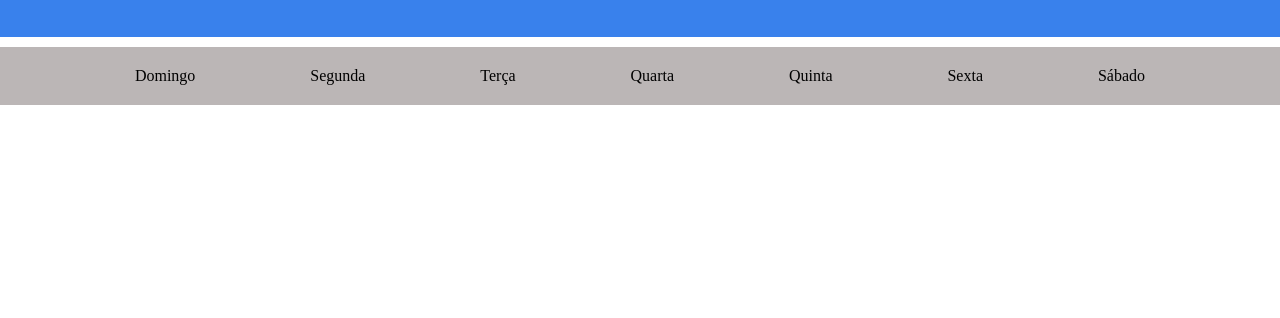
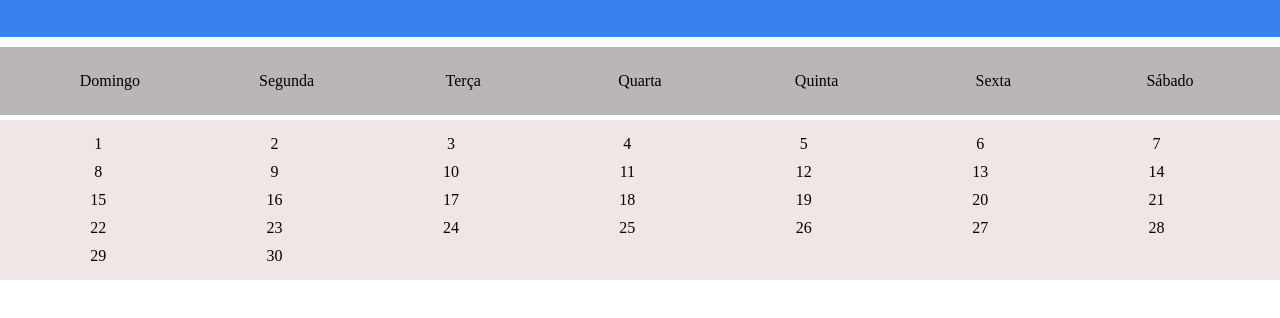
Before and after one commit to mls-coder/Trybe-exercises, a plain HTML site: page aula5-2/index.html in a window 1280 px wide. Shown: the part 80-398 px from the top of the page. Drawn offline with Linux system fonts and the light colour scheme.

Commit message:
calendar files changes, includes week days and month

```diff
--- a/aula5-2/index.html
+++ b/aula5-2/index.html
@@ -13,12 +13,12 @@
     </header>
 
     <section class="week-container">
-        <ul class="week">
-
-        </ul>
+        <ul class="week"></ul>
     </section>
 
-    <section class="days-container"></section>
+    <section class="month-container">
+        <ul class="month"></ul>
+    </section>
 
     <script src="script.js"></script>
 </body>
--- a/aula5-2/script.js
+++ b/aula5-2/script.js
@@ -7,6 +7,16 @@ const week = () => {
         dayItem.innerHTML = days[i];
         week.appendChild(dayItem);
     }
-}
+};
+week();
 
-window.onload = week();
+const month = () => {
+    const month = document.querySelector('.month');
+
+    for (let i = 1; i <= 30; i++) {
+        let day = document.createElement('li');
+        day.innerHTML = [i];
+        month.appendChild(day);
+    }
+};
+month();
--- a/aula5-2/style.css
+++ b/aula5-2/style.css
@@ -1,6 +1,13 @@
 * {
     margin: 0;
     padding: 0;
+}
+
+li {
+    list-style: none;
+    width: 14%;
+    text-align: center;
+    padding: 5px 0 5px 0;
 }
 
 .title-container {
@@ -25,6 +32,14 @@
     justify-content: space-evenly;
 }
 
-.week li {
-    list-style: none;
+.month-container {
+    padding: 10px;
+    margin-top: 5px;
+    background-color: rgb(240, 230, 230);
 }
+
+.month {
+    display: flex;
+    flex-wrap: wrap;
+    text-align: center;
+}
```
